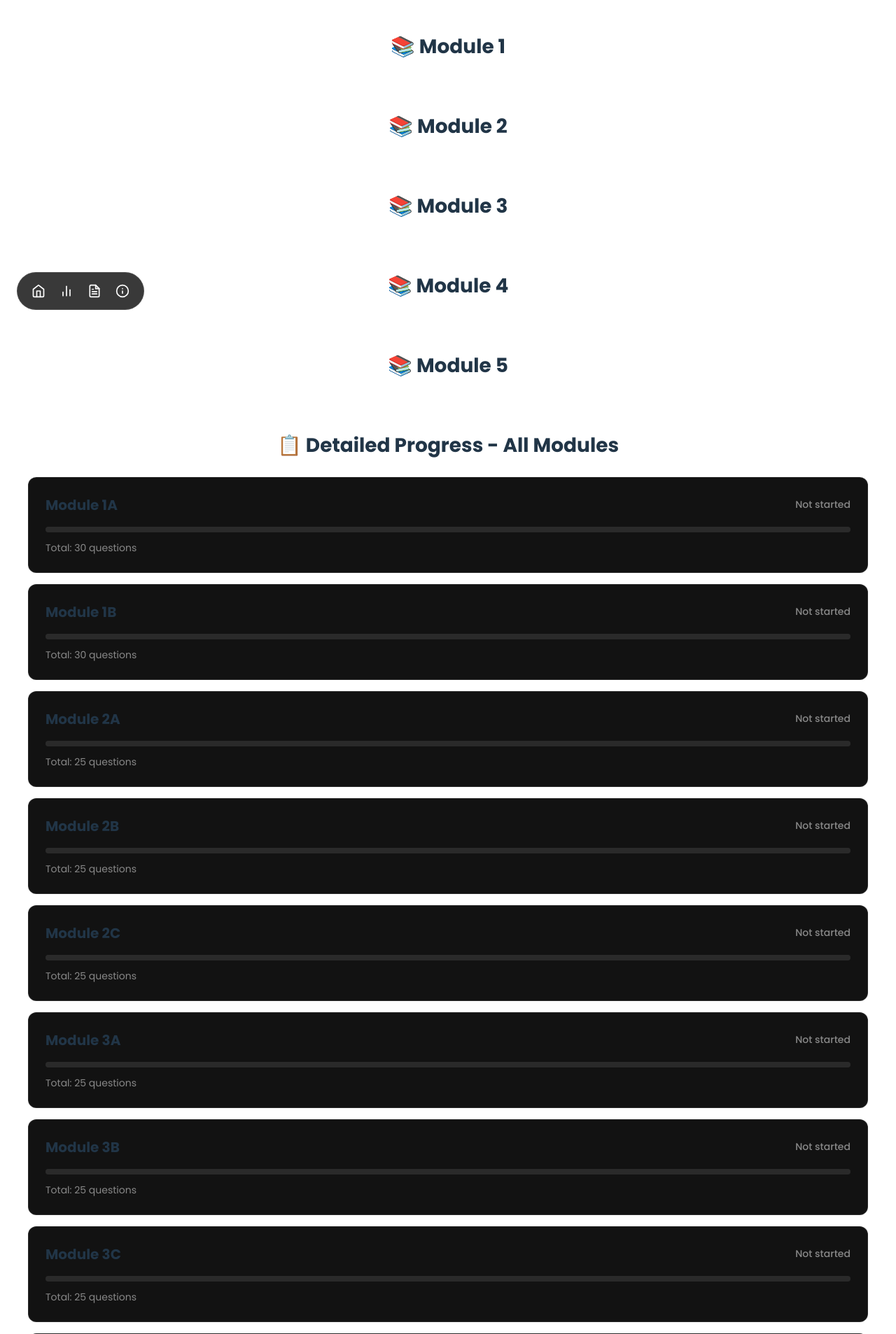
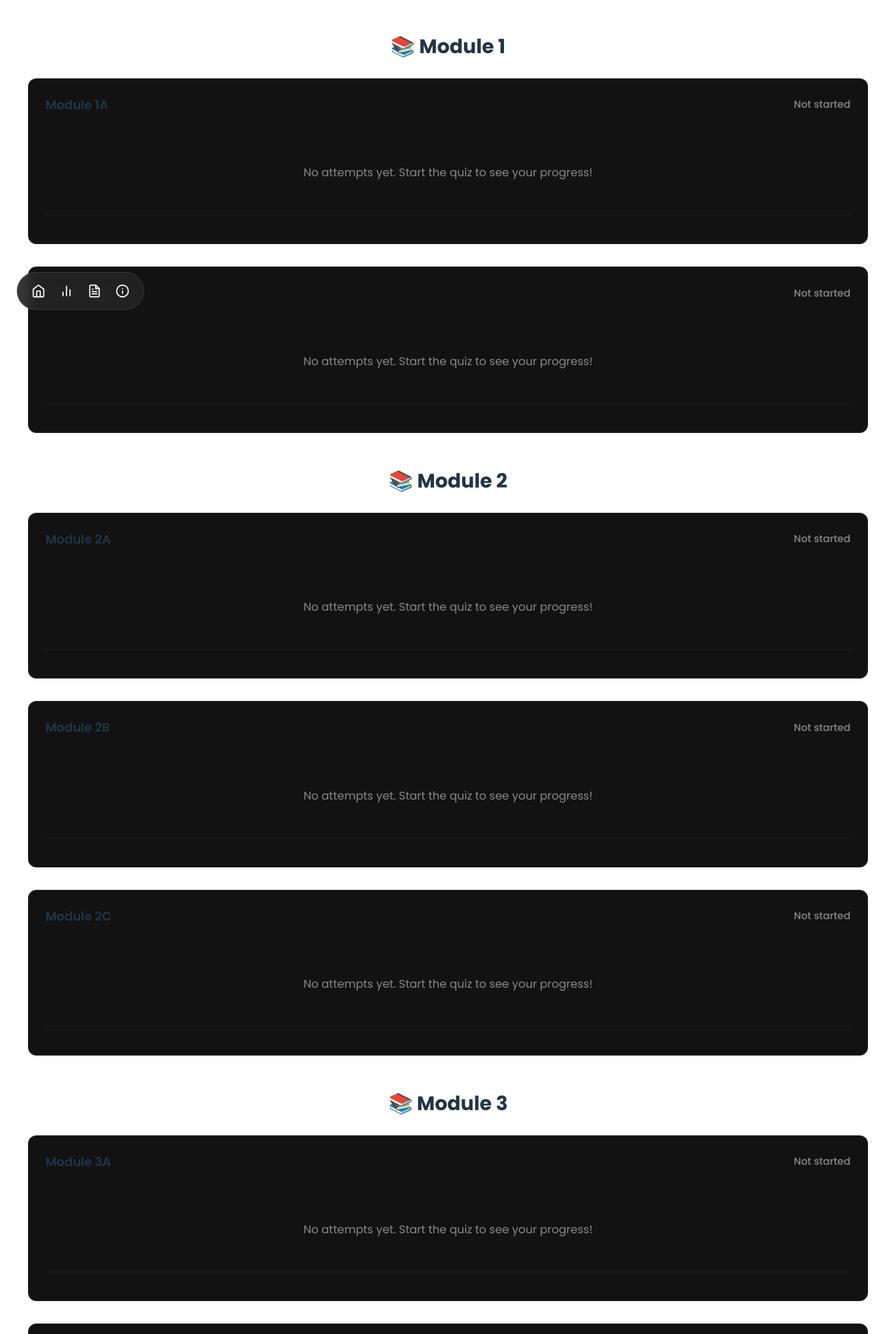
Before and after one commit to dvnnyle/skoolXit, a React (Vite) app: page /statistics in a window 1280 px wide. Shown: the part 333-2240 px from the top of the page at 70% size. Built offline with nearby package versions, Linux system fonts and the light colour scheme.

Commit message:
Verify Statistics.jsx localStorage key consistency

```diff
--- a/src/pages/statistics.jsx
+++ b/src/pages/statistics.jsx
@@ -156,7 +156,7 @@ function Statistics() {
         <div className="chapter-stats">
           <h2>📚 Module 1</h2>
           <div className="bar-graph-container">
-            {stats.chapterProgress.filter(ch => ['modul1a', 'modul1b'].includes(ch.id)).map((chapter) => {
+            {stats.chapterProgress.filter(ch => ['module1a', 'module1b'].includes(ch.id)).map((chapter) => {
               return (
                 <div key={chapter.id} className="bar-graph-item">
                   <div className="bar-graph-label">
@@ -219,7 +219,7 @@ function Statistics() {
         <div className="chapter-stats">
           <h2>📚 Module 2</h2>
           <div className="bar-graph-container">
-            {stats.chapterProgress.filter(ch => ['modul2a', 'modul2b', 'modul2c'].includes(ch.id)).map((chapter) => {
+            {stats.chapterProgress.filter(ch => ['module2a', 'module2b', 'module2c'].includes(ch.id)).map((chapter) => {
               return (
                 <div key={chapter.id} className="bar-graph-item">
                   <div className="bar-graph-label">
@@ -282,7 +282,7 @@ function Statistics() {
         <div className="chapter-stats">
           <h2>📚 Module 3</h2>
           <div className="bar-graph-container">
-            {stats.chapterProgress.filter(ch => ['modul3a', 'modul3b', 'modul3c'].includes(ch.id)).map((chapter) => {
+            {stats.chapterProgress.filter(ch => ['module3a', 'module3b', 'module3c'].includes(ch.id)).map((chapter) => {
               return (
                 <div key={chapter.id} className="bar-graph-item">
                   <div className="bar-graph-label">
@@ -345,7 +345,7 @@ function Statistics() {
         <div className="chapter-stats">
           <h2>📚 Module 4</h2>
           <div className="bar-graph-container">
-            {stats.chapterProgress.filter(ch => ['modul4a', 'modul4b'].includes(ch.id)).map((chapter) => {
+            {stats.chapterProgress.filter(ch => ['module4a', 'module4b'].includes(ch.id)).map((chapter) => {
               return (
                 <div key={chapter.id} className="bar-graph-item">
                   <div className="bar-graph-label">
@@ -408,7 +408,7 @@ function Statistics() {
         <div className="chapter-stats">
           <h2>📚 Module 5</h2>
           <div className="bar-graph-container">
-            {stats.chapterProgress.filter(ch => ['modul5a', 'modul5b'].includes(ch.id)).map((chapter) => {
+            {stats.chapterProgress.filter(ch => ['module5a', 'module5b'].includes(ch.id)).map((chapter) => {
               return (
                 <div key={chapter.id} className="bar-graph-item">
                   <div className="bar-graph-label">
```
